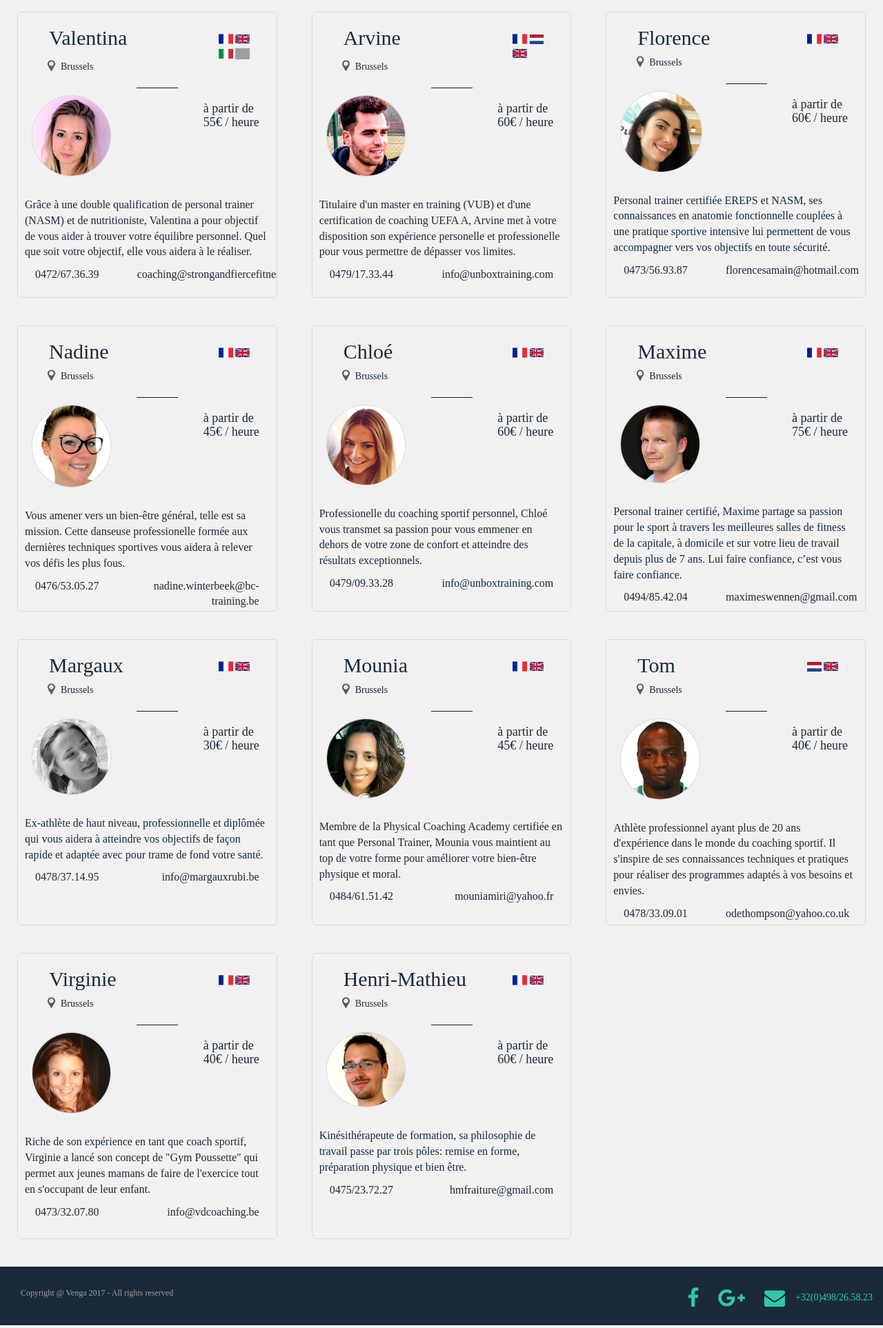
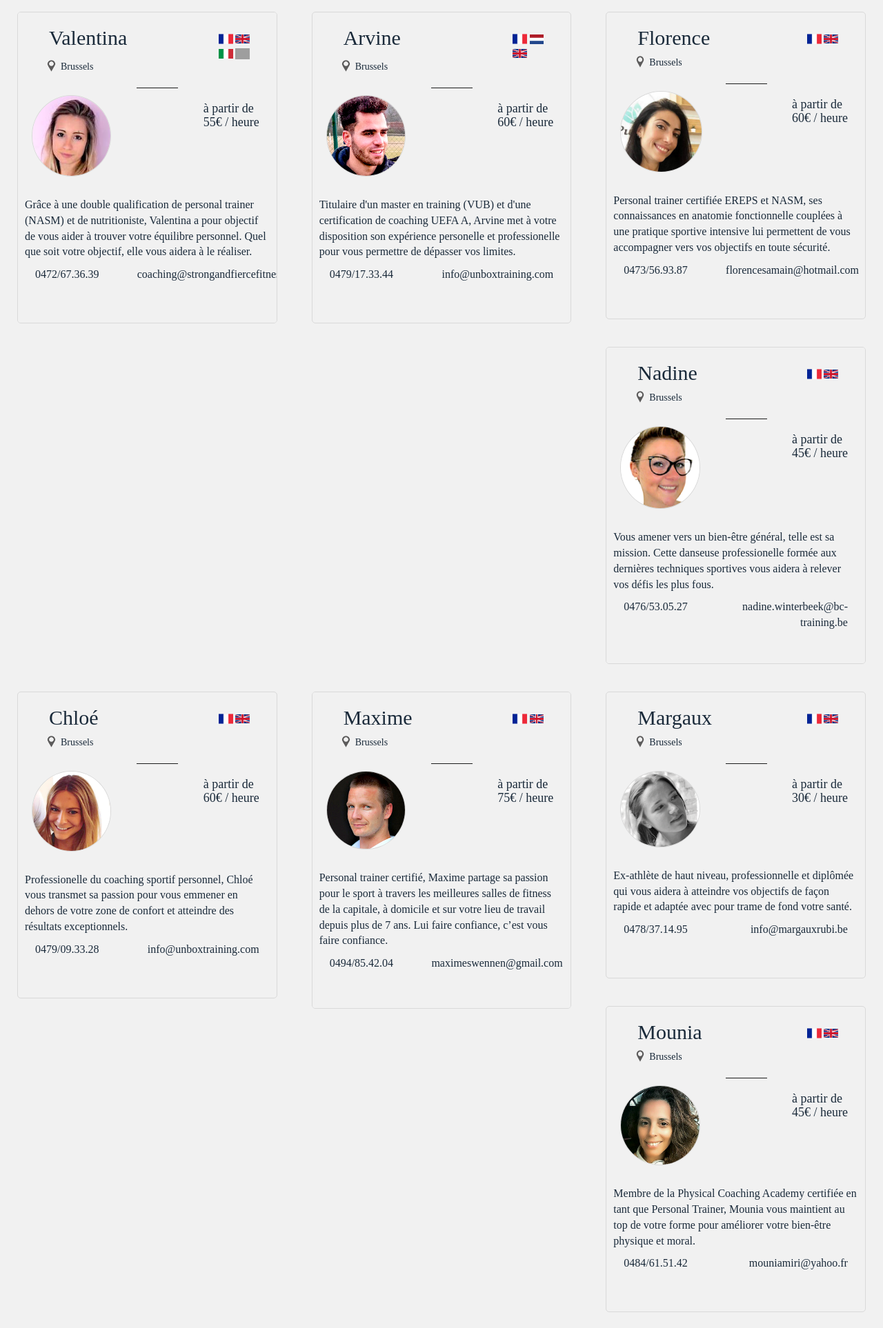
Before and after one commit to AlexTombeur/Venga, a Rails app: page /trainers in a window 1280 px wide. Shown: the part 757-2683 px from the top of the page at 69% size. Run offline with Rails 7, Linux system fonts and the light colour scheme; style sheets or scripts are compiled from the project's sources; some libraries are stand-ins or nearby versions; grey boxes are pictures that could not be loaded.

Commit message:
More fixes for large screens

```diff
--- a/app/assets/stylesheets/pages/_home.scss
+++ b/app/assets/stylesheets/pages/_home.scss
@@ -254,15 +254,17 @@
     max-height: none !important;
   }
 }
-@media only screen and (max-width: 1310px) and (min-width: 765px) {
+@media only screen and (max-width: 1400px) and (min-width: 765px) {
   .card {
-    max-height: 415px !important;
-    overflow-y: auto;
+    max-height: 460px !important;
+    overflow: auto;
   }
 }
-@media only screen and (min-width: 1310px) {
+@media only screen and (min-width: 1400px) {
   .card {
-    height: 460px !important;
+    height: 490px !important;
+    max-height: none !important;
+    overflow: scroll;
   }
 }
 #mc_embed_signup .mc-field-group input {
--- a/app/views/pages/trainers.html.erb
+++ b/app/views/pages/trainers.html.erb
@@ -18,7 +18,7 @@
     <p class="subsub text-center">Vos coachs sportifs à Bruxelles</p>
 
     <div class="row">
-      <div class="col-md-4 col-sm-4 col-xs-12">
+      <div class="col-md-4 col-sm-6 col-xs-12">
         <div class="card">
           <div class="card-category">
             <div class="line1 row">
@@ -57,7 +57,7 @@
 
 
 
-      <div class="col-md-4 col-sm-4 col-xs-12">
+      <div class="col-md-4 col-sm-6 col-xs-12">
         <div class="card">
           <div class="card-category">
             <div class="line1 row">
@@ -93,7 +93,7 @@
         </div>
       </div>
 
-      <div class="col-md-4 col-sm-4 col-xs-12">
+      <div class="col-md-4 col-sm-6 col-xs-12">
         <div class="card">
           <div class="card-category">
             <div class="line1 row">
@@ -128,7 +128,7 @@
         </div>
       </div>
 
-      <div class="col-md-4 col-sm-4 col-xs-12">
+      <div class="col-md-4 col-sm-6 col-xs-12">
         <div class="card">
           <div class="card-category">
             <div class="line1 row">
@@ -163,7 +163,7 @@
         </div>
       </div>
 
-      <div class="col-md-4 col-sm-4 col-xs-12">
+      <div class="col-md-4 col-sm-6 col-xs-12">
         <div class="card">
           <div class="card-category">
             <div class="line1 row">
@@ -198,7 +198,7 @@
         </div>
       </div>
 
-      <div class="col-md-4 col-sm-4 col-xs-12">
+      <div class="col-md-4 col-sm-6 col-xs-12">
         <div class="card">
           <div class="card-category">
             <div class="line1 row">
@@ -233,7 +233,7 @@
         </div>
       </div>
 
-      <div class="col-md-4 col-sm-4 col-xs-12">
+      <div class="col-md-4 col-sm-6 col-xs-12">
         <div class="card">
           <div class="card-category">
             <div class="line1 row">
@@ -271,7 +271,7 @@
       </div>
 
 
-      <div class="col-md-4 col-sm-4 col-xs-12">
+      <div class="col-md-4 col-sm-6 col-xs-12">
         <div class="card">
           <div class="card-category">
             <div class="line1 row">
@@ -306,7 +306,7 @@
         </div>
       </div>
 
-      <div class="col-md-4 col-sm-4 col-xs-12">
+      <div class="col-md-4 col-sm-6 col-xs-12">
         <div class="card">
           <div class="card-category">
             <div class="line1 row">
@@ -342,7 +342,7 @@
       </div>
 
 
-      <div class="col-md-4 col-sm-4 col-xs-12">
+      <div class="col-md-4 col-sm-6 col-xs-12">
         <div class="card">
           <div class="card-category">
             <div class="line1 row">
@@ -377,7 +377,7 @@
         </div>
       </div>
 
-      <div class="col-md-4 col-sm-4 col-xs-12">
+      <div class="col-md-4 col-sm-6 col-xs-12">
         <div class="card">
           <div class="card-category">
             <div class="line1 row">
```
